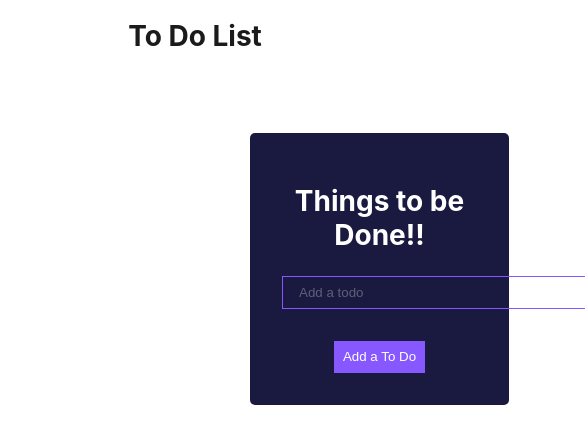
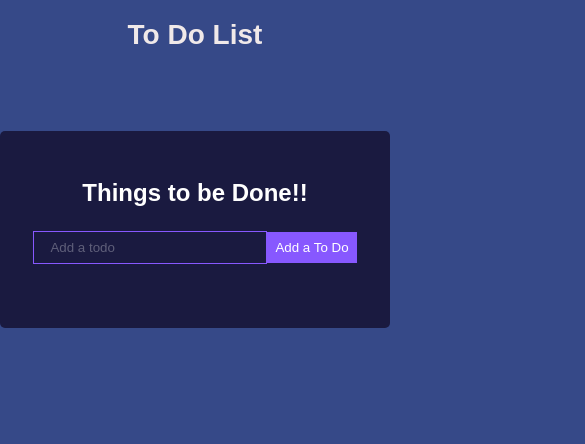
Before and after one commit to charlespaul1/TODO_app, a React (Create React App) app in the folder todo_app/: page / in a window 390 px wide. Shown: the top 444 px of the page, 585 px wide, since content can reach past the window. Built offline with nearby package versions, Linux system fonts and the light colour scheme.

Commit message:
added responsive features to the app

```diff
--- a/todo_app/src/App.css
+++ b/todo_app/src/App.css
@@ -1,9 +1,10 @@
 .App {
   text-align: center;
+  font-family: sans-serif;
 
 }
 h1 {
-  color: rgb(27, 27, 27);
+  color: rgb(240, 233, 233);
   margin-bottom: 0.5rem;
   font-size: 1.75rem;
 }
--- a/todo_app/src/components/ToDo.css
+++ b/todo_app/src/components/ToDo.css
@@ -14,3 +14,13 @@
 .fa-trash{
     margin-left: 0.75rem;
 }
+/* For screens smaller than 600px */
+@media only screen and (max-width: 600px) {
+  .todo p {
+    font-size: 14px;
+  }
+  .todo {
+    width: 300px;
+    margin-left: 0;
+  }
+}
--- a/todo_app/src/components/ToDoWrapper.css
+++ b/todo_app/src/components/ToDoWrapper.css
@@ -15,3 +15,16 @@
     color: #c5aeff;
     text-decoration: line-through;
 }
+@media only screen and (max-width: 600px) {
+    .to-do-wrapper{
+        display: flex;
+        flex-direction: column;
+        align-items: center;
+        margin-left: 0;
+        width: auto;
+    }
+    .to-do-wrapper h1{
+        font-size: 1.5rem;
+    }
+
+}
--- a/todo_app/src/components/TodoForm.css
+++ b/todo_app/src/components/TodoForm.css
@@ -21,3 +21,13 @@
 .todo-input::placeholder {
     color: #ffffff4d;
   }
+@media only screen and (max-width: 600px) {
+    .todo-form input{
+        width: 200px;
+    }
+    .todo-form button{
+        padding: 0.5rem;
+        margin-bottom: 5px;
+    }
+
+}
--- a/todo_app/src/index.css
+++ b/todo_app/src/index.css
@@ -5,6 +5,7 @@ body {
     sans-serif;
   -webkit-font-smoothing: antialiased;
   -moz-osx-font-smoothing: grayscale;
+  background-color: rgba(34, 55, 124, 0.904);
 }
 
 code {
```
